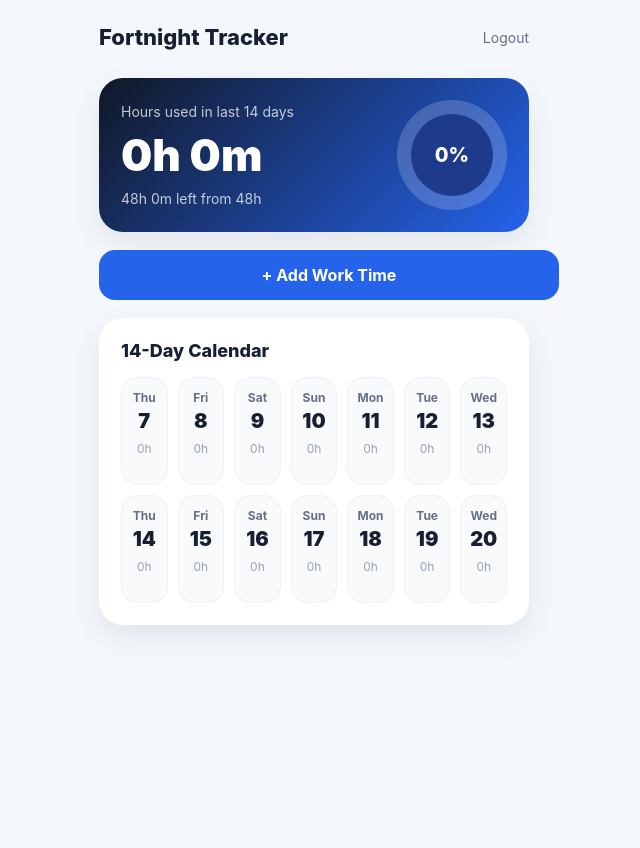
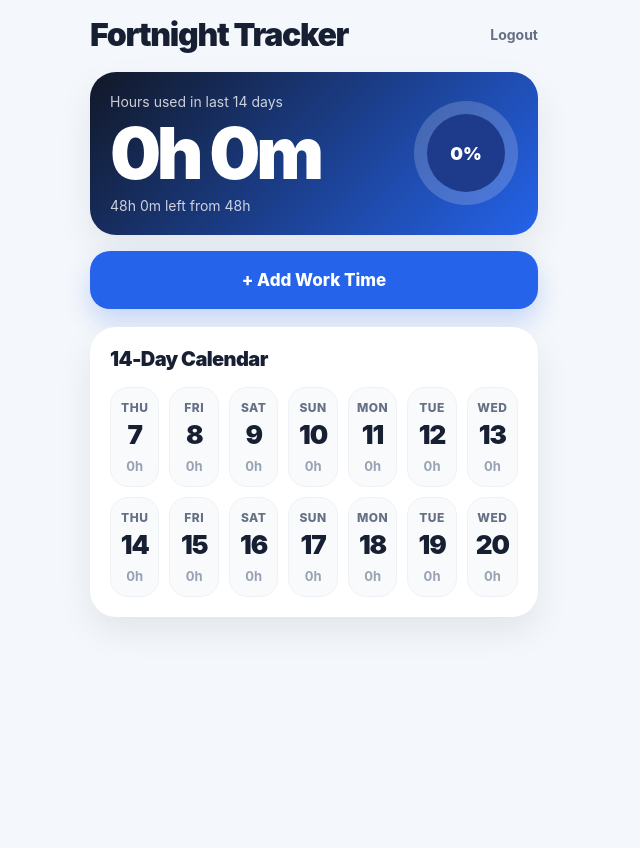
Before and after one commit to StevanoReynerich/worktracker, a Django app: page / in a window 1280 px wide. Shown: the whole page, without its empty margins (326-966 px from the left). After the commit the page ends 624 px from the top, so only its background shows below. Run offline with Django 4.2, Linux system fonts and the light colour scheme; the visitor is signed in with stand-in values (Sample User, id 1); data that the repository does not hold is empty.

Commit message:
Improve mobile responsive dashboard

```diff
--- a/tracker/templates/tracker/base.html
+++ b/tracker/templates/tracker/base.html
@@ -2,114 +2,159 @@
 <html lang="en">
 <head>
     <meta charset="UTF-8">
+    <meta name="viewport" content="width=device-width, initial-scale=1.0, viewport-fit=cover">
     <title>Fortnight Tracker</title>
+
     <style>
+        * {
+            box-sizing: border-box;
+        }
+
+        html {
+            background: #f4f7fb;
+        }
+
         body {
             margin: 0;
-            font-family: Inter, Arial, sans-serif;
+            font-family: Inter, -apple-system, BlinkMacSystemFont, "Segoe UI", Arial, sans-serif;
             background: #f4f7fb;
             color: #172033;
         }
 
         .container {
-            max-width: 430px;
+            width: 100%;
+            max-width: 480px;
             margin: 0 auto;
             min-height: 100vh;
-            padding: 24px 18px;
+            padding: calc(18px + env(safe-area-inset-top)) 16px calc(28px + env(safe-area-inset-bottom));
         }
 
         .topbar {
             display: flex;
             justify-content: space-between;
             align-items: center;
-            margin-bottom: 28px;
+            gap: 14px;
+            margin-bottom: 20px;
         }
 
         .brand {
-            font-size: 22px;
-            font-weight: 800;
+            font-size: clamp(22px, 7vw, 32px);
+            font-weight: 900;
+            letter-spacing: -0.04em;
+            line-height: 1.05;
         }
 
         .logout {
             color: #667085;
             text-decoration: none;
             font-size: 14px;
+            font-weight: 700;
+            white-space: nowrap;
         }
 
         .card {
             background: white;
-            border-radius: 24px;
-            padding: 22px;
-            box-shadow: 0 12px 30px rgba(16, 24, 40, 0.08);
-            margin-bottom: 18px;
+            border-radius: 26px;
+            padding: 20px;
+            box-shadow: 0 14px 34px rgba(16, 24, 40, 0.08);
+            margin-bottom: 16px;
         }
 
         .primary-card {
             background: linear-gradient(135deg, #111827, #2563eb);
             color: white;
+            overflow: hidden;
         }
 
         .muted {
             color: #667085;
             font-size: 14px;
+            line-height: 1.4;
         }
 
         .primary-card .muted {
-            color: rgba(255,255,255,0.75);
+            color: rgba(255, 255, 255, 0.78);
         }
 
         .big-number {
-            font-size: 44px;
-            font-weight: 900;
+            font-size: clamp(42px, 15vw, 72px);
+            font-weight: 950;
             margin: 8px 0;
+            letter-spacing: -0.06em;
+            line-height: 0.95;
         }
 
-        .progress-bg {
-            height: 12px;
-            background: rgba(255,255,255,0.25);
-            border-radius: 999px;
-            overflow: hidden;
-            margin-top: 18px;
+        .summary-layout {
+            display: flex;
+            justify-content: space-between;
+            align-items: center;
+            gap: 18px;
         }
 
-        .progress-fill {
-            height: 100%;
-            background: white;
+        .progress-ring {
+            width: 104px;
+            height: 104px;
             border-radius: 999px;
+            background: conic-gradient(
+                white var(--percent),
+                rgba(255,255,255,0.18) 0
+            );
+            display: flex;
+            align-items: center;
+            justify-content: center;
+            flex-shrink: 0;
+        }
+
+        .progress-ring-inner {
+            width: 78px;
+            height: 78px;
+            border-radius: 999px;
+            background: #1e3a8a;
+            display: flex;
+            align-items: center;
+            justify-content: center;
+            font-weight: 900;
+            font-size: 18px;
         }
 
         .button {
-            display: block;
+            display: flex;
             width: 100%;
+            min-height: 58px;
+            align-items: center;
+            justify-content: center;
             background: #2563eb;
             color: white;
             text-align: center;
-            padding: 15px;
-            border-radius: 16px;
+            padding: 16px;
+            border-radius: 20px;
             text-decoration: none;
-            font-weight: 700;
+            font-weight: 850;
             border: none;
             cursor: pointer;
-            font-size: 16px;
+            font-size: 17px;
+            box-shadow: 0 12px 24px rgba(37, 99, 235, 0.22);
         }
 
         .secondary-button {
             background: #eef4ff;
             color: #2563eb;
+            box-shadow: none;
         }
 
         input, textarea, select {
             width: 100%;
-            padding: 14px;
+            padding: 15px;
             border: 1px solid #d0d5dd;
-            border-radius: 14px;
-            font-size: 15px;
+            border-radius: 16px;
+            font-size: 16px;
             box-sizing: border-box;
-            margin-top: 6px;
+            margin-top: 8px;
+            background: white;
         }
 
         label {
-            font-weight: 700;
+            font-weight: 800;
             font-size: 14px;
         }
 
@@ -117,40 +162,17 @@
             margin-bottom: 18px;
         }
 
-        .log-row {
-            display: flex;
-            justify-content: space-between;
-            gap: 12px;
-            padding: 14px 0;
-            border-bottom: 1px solid #eef2f6;
-        }
-
-        .log-row:last-child {
-            border-bottom: none;
-        }
-
-        .badge {
-            background: #eef4ff;
-            color: #2563eb;
-            padding: 6px 10px;
-            border-radius: 999px;
-            font-weight: 800;
-            font-size: 13px;
-            white-space: nowrap;
-        }
-
         .calendar-grid {
             display: grid;
-        grid-template-columns: repeat(7, 1fr);
+            grid-template-columns: repeat(2, minmax(0, 1fr));
             gap: 10px;
         }
 
         .day-card {
             background: #f8fafc;
-        border-radius: 16px;
-        padding: 12px 8px;
-        text-align: center;
-        min-height: 82px;
+            border-radius: 18px;
+            padding: 14px 12px;
+            min-height: 92px;
             border: 1px solid #eef2f6;
         }
 
@@ -161,27 +183,72 @@
 
         .day-name {
             font-size: 12px;
-        font-weight: 700;
+            font-weight: 800;
             color: #667085;
+            text-transform: uppercase;
+            letter-spacing: 0.04em;
         }
 
         .day-number {
-        font-size: 20px;
-        font-weight: 900;
+            font-size: 26px;
+            font-weight: 950;
             margin-top: 4px;
+            letter-spacing: -0.04em;
         }
 
         .day-hours {
             margin-top: 8px;
-        font-size: 12px;
-        font-weight: 800;
+            font-size: 13px;
+            font-weight: 900;
             color: #2563eb;
         }
 
         .day-empty {
             margin-top: 8px;
-        font-size: 12px;
+            font-size: 13px;
             color: #98a2b3;
+            font-weight: 700;
+        }
+
+        .section-title {
+            font-size: 20px;
+            font-weight: 900;
+            margin-bottom: 16px;
+            letter-spacing: -0.03em;
+        }
+
+        @media (min-width: 430px) {
+            .calendar-grid {
+                grid-template-columns: repeat(7, 1fr);
+            }
+
+            .day-card {
+                text-align: center;
+                padding: 12px 8px;
+                min-height: 86px;
+            }
+        }
+
+        @media (max-width: 360px) {
+            .summary-layout {
+                align-items: flex-start;
+            }
+
+            .progress-ring {
+                width: 86px;
+                height: 86px;
+            }
+
+            .progress-ring-inner {
+                width: 64px;
+                height: 64px;
+                font-size: 15px;
+            }
+
+            .card {
+                padding: 18px;
+                border-radius: 22px;
+            }
         }
     </style>
 </head>
--- a/tracker/templates/tracker/dashboard.html
+++ b/tracker/templates/tracker/dashboard.html
@@ -11,16 +11,7 @@
 </div>
 
 <div class="card primary-card">
-
-    <div
-        style="
-            display:flex;
-            justify-content:space-between;
-            align-items:center;
-            gap:20px;
-        "
-    >
-
+    <div class="summary-layout">
         <div>
             <div class="muted">
                 Hours used in last 14 days
@@ -35,41 +26,12 @@
             </div>
         </div>
 
-        <div
-            style="
-                width:110px;
-                height:110px;
-                border-radius:999px;
-                background:
-                    conic-gradient(
-                        white {{ percent_used }}%,
-                        rgba(255,255,255,0.18) 0
-                    );
-                display:flex;
-                align-items:center;
-                justify-content:center;
-                flex-shrink:0;
-            "
-        >
-            <div
-                style="
-                    width:82px;
-                    height:82px;
-                    border-radius:999px;
-                    background:#1e3a8a;
-                    display:flex;
-                    align-items:center;
-                    justify-content:center;
-                    font-weight:800;
-                    font-size:20px;
-                "
-            >
+        <div class="progress-ring" style="--percent: {{ percent_used }}%;">
+            <div class="progress-ring-inner">
                 {{ percent_used }}%
             </div>
         </div>
-
     </div>
-
 </div>
 
 <a href="{% url 'add_work_log' %}" class="button">
@@ -79,7 +41,7 @@
 <div style="height: 18px;"></div>
 
 <div class="card">
-    <div style="font-size: 18px; font-weight: 800; margin-bottom: 16px;">
+    <div class="section-title">
         14-Day Calendar
     </div>
 
```
Also changed, not shown: requirements.txt (deleted, +0 -7 lines), 1 other file. Lines whose indentation alone changed are shown as unchanged.
